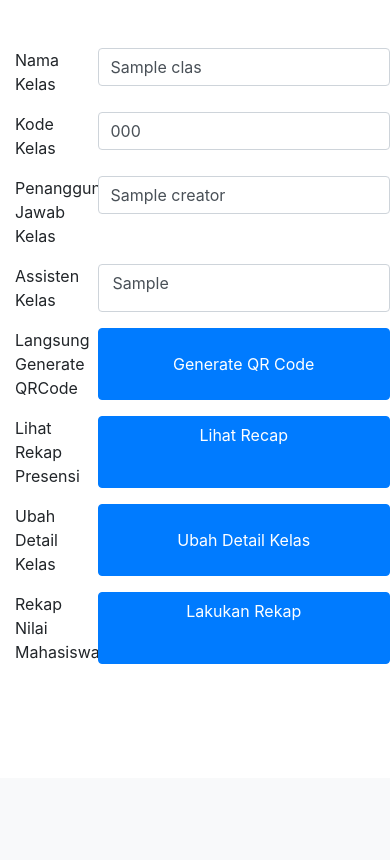
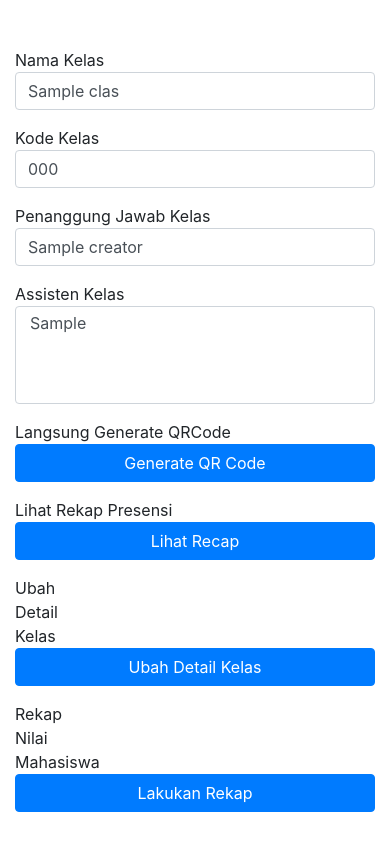
Before and after one commit to bintangx1902/lab_app_assistant, a Django app: template assistant/templates/temp_/my_class.html in a window 390 px wide. Shown: the part 66-926 px from the top of the page. Before the commit the page ends 730 px from the top, so only its background shows below. Run offline with Django 3.2, Linux system fonts and the light colour scheme; the template is opened without the code that fills it: most values are stand-ins (such as "Sample title", 1, 10 or a date in 2020); some libraries are stand-ins or nearby versions.

Commit message:
fixing responsive issue

```diff
--- a/assistant/templates/temp_/my_class.html
+++ b/assistant/templates/temp_/my_class.html
@@ -3,45 +3,68 @@
 {% block content %}
 <div class="container my-5 mx-auto">
     <div class="form-group row">
-        <div class="col-3 col-sm-3">Nama Kelas</div>
-        <div class="form-control col-9 col-sm-9">{{ class.name }}</div>
+        <div class="col-lg-3 col-sm-3">Nama Kelas</div>
+        <div class="col-lg-9 col-sm-9">
+            <input type="text" name="name" id="name" value="{{ class.name }}" class="form-control disabled">
+        </div>
     </div>
     <div class="form-group row">
-        <div class="col-3 col-sm-3">Kode Kelas</div>
-        <div class="form-control col-9 col-sm-9">{{ class.unique_code }}</div>
+        <div class="col-lg-3 col-sm-3">Kode Kelas</div>
+        <div class="col-lg-9 col-sm-9">
+            <input type="text" name="code" id="code" class="form-control disabled" value="{{ class.unique_code }}">
+        </div>
     </div>
     <div class="form-group row">
-        <div class="col-3 col-sm-3">Penanggung Jawab Kelas</div>
-        <div class="form-control col-9 col-sm-9">{{ class.creator }}</div>
+        <div class="col-lg-3 col-sm-3">Penanggung Jawab Kelas</div>
+        <div class="col-lg-9 col-sm-9">
+            <input type="text" name="pj" id="pj" class="form-control" value="{{ class.creator }}">
+        </div>
     </div>
     <div class="form-group row">
-        <div class="col-3 col-sm-3">Assisten Kelas</div>
-        <div class="form-control col-9 col-sm-9 custom-select" multiple="">
-            {% if class.pr.all %}
+        <div class="col-lg-3 col-sm-3">Assisten Kelas</div>
+        <div class="col-lg-9 col-sm-9">
+            <select name="assist" id="assist" class="custom-select" multiple>
+                {% if class.pr.all %}
                 {% for pr in class.pr.all %}
-            <option>{{ pr }}</option>
+                <option>{{ pr }}</option>
                 {% endfor %}
-            {% else %}
-            <option>No Assistant Registered Here</option>
-            {% endif %}
+                {% else %}
+                <option>No Assistant Registered Here</option>
+                {% endif %}
+            </select>
         </div>
     </div>
 
     <div class="form-group row">
-        <div class="col-3 col-sm-3">Langsung Generate QRCode</div>
-        <button type="button" class="btn btn-primary col-9 col-sm-9" data-toggle="modal" data-target="#staticBackdropGenerate">Generate QR Code</button>
+        <div class="col-12 col-md-3 col-lg-3">Langsung Generate QRCode</div>
+        <div class="col-12 col-md-9 col-lg-9">
+            <button type="button" class="btn btn-primary col" data-toggle="modal" data-target="#staticBackdropGenerate">
+                Generate QR Code
+            </button>
+        </div>
     </div>
+
     <div class="form-group row">
-        <div class="col-3 col-sm-3">Lihat Rekap Presensi</div>
-        <a href="{% url 'assist:generated-qr' view.kwargs.link %}" class="btn btn-primary col-9 col-sm-9"> Lihat Recap</a>
+        <div class="col-12 col-md-3 col-lg-3">Lihat Rekap Presensi</div>
+        <div class="col-12 col-md-9 col-lg-9">
+            <a href="{% url 'assist:generated-qr' view.kwargs.link %}" class="btn btn-primary col"> Lihat Recap</a>
+        </div>
     </div>
+
     <div class="form-group row">
         <div class="col-3 col-sm-3">Ubah Detail Kelas</div>
-        <button type="button" class="btn btn-primary col-9 col-sm-9" data-toggle="modal" data-target="#staticBackdropUpdate">Ubah Detail Kelas</button>
+        <div class="col-12 col-md-9 col-lg-9">
+            <button type="button" class="btn btn-primary col" data-toggle="modal"
+                    data-target="#staticBackdropUpdate">Ubah Detail Kelas
+            </button>
+        </div>
     </div>
+
     <div class="form-group row">
         <div class="col-3 col-sm-3">Rekap Nilai Mahasiswa</div>
-        <a href="{% url 'assist:score' view.kwargs.link %}" class="btn btn-primary col-9 col-sm-9" >Lakukan Rekap</a>
+        <div class="col-12 col-md-9 col-lg-9">
+            <a href="{% url 'assist:score' view.kwargs.link %}" class="btn btn-primary col">Lakukan Rekap</a>
+        </div>
     </div>
 </div>
 
```
